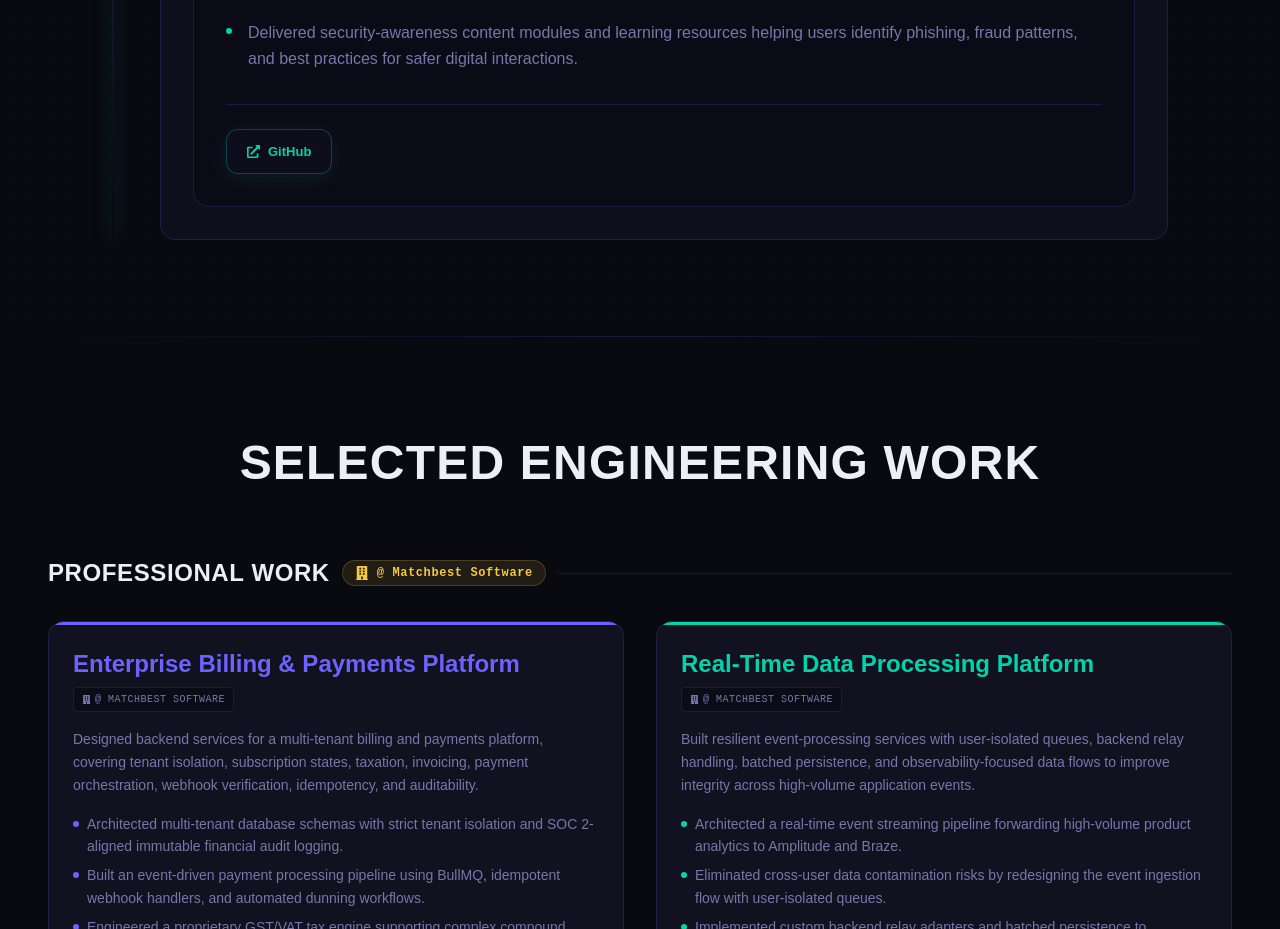
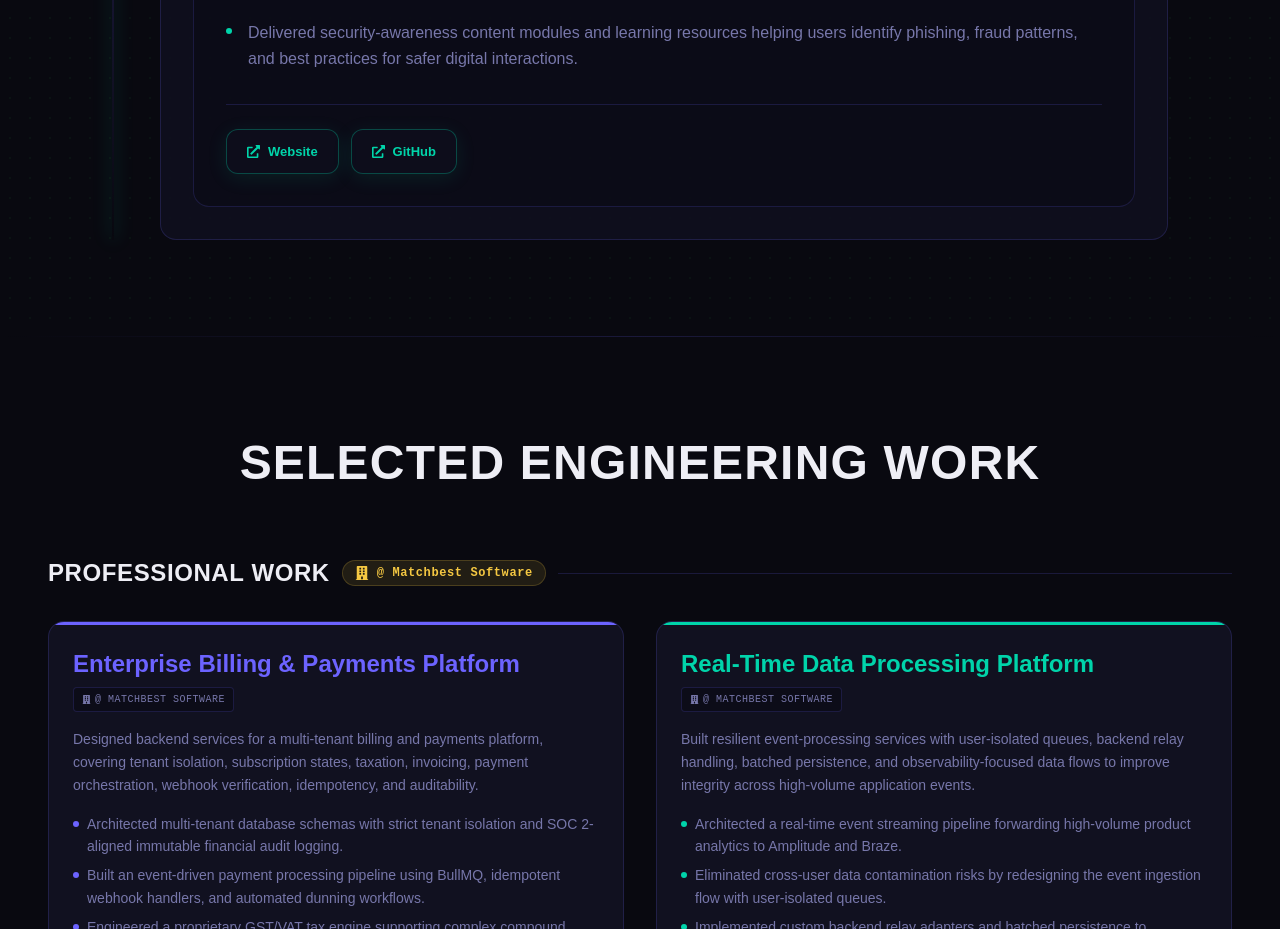
Before and after one commit to Smiling-Hacker01/Portfolio-VSK, a React (Vite) app: page / in a window 1280 px wide. Shown: the part 5660-6589 px from the top of the page. Built offline with nearby package versions, Linux system fonts and the light colour scheme; no server answers.

Commit message:
fix(link):Updated the site link in both the work and projects section

```diff
--- a/src/data/portfolio.ts
+++ b/src/data/portfolio.ts
@@ -162,6 +162,7 @@ export const workExperience: WorkExperience = {
             "Delivered security-awareness content modules and learning resources helping users identify phishing, fraud patterns, and best practices for safer digital interactions."
           ],
           links: [
+            { label: "Website", url: "https://ed-secure-hub.vercel.app/", type: "website" },
             { label: "GitHub", url: "https://github.com/Smiling-Hacker01", type: "github" }
           ],
         },
@@ -323,7 +324,7 @@ export const projects: ProjectsSection = {
         "Structured the platform with Node.js, MongoDB, and security-focused APIs to support maintainable feature expansion.",
       ],
       github: "https://github.com/Smiling-Hacker01",
-      link: "https://github.com/Smiling-Hacker01",
+      link: "https://ed-secure-hub.vercel.app/",
       tags: ["Node.js", "MongoDB", "Security APIs", "HTML/CSS"],
       color: "#6c63ff",
       isProfessional: false,
```
